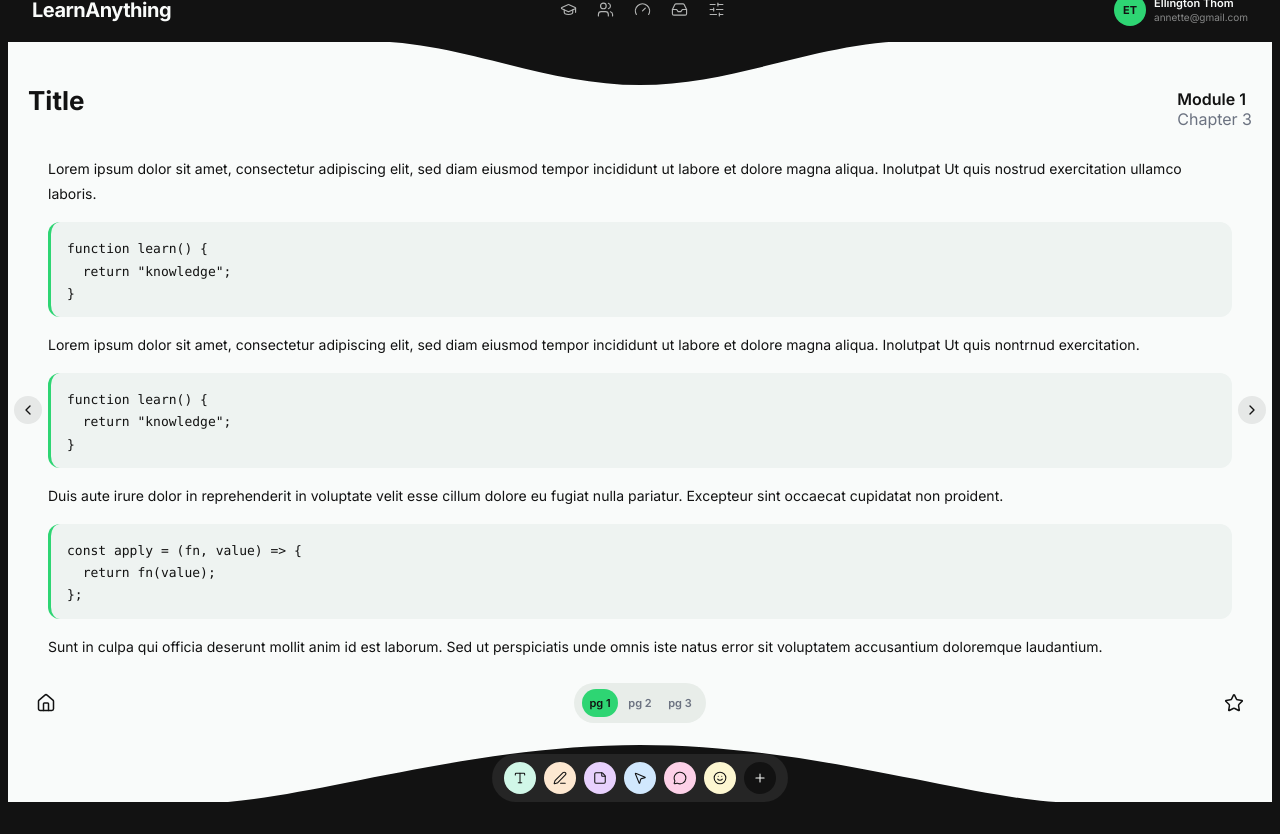
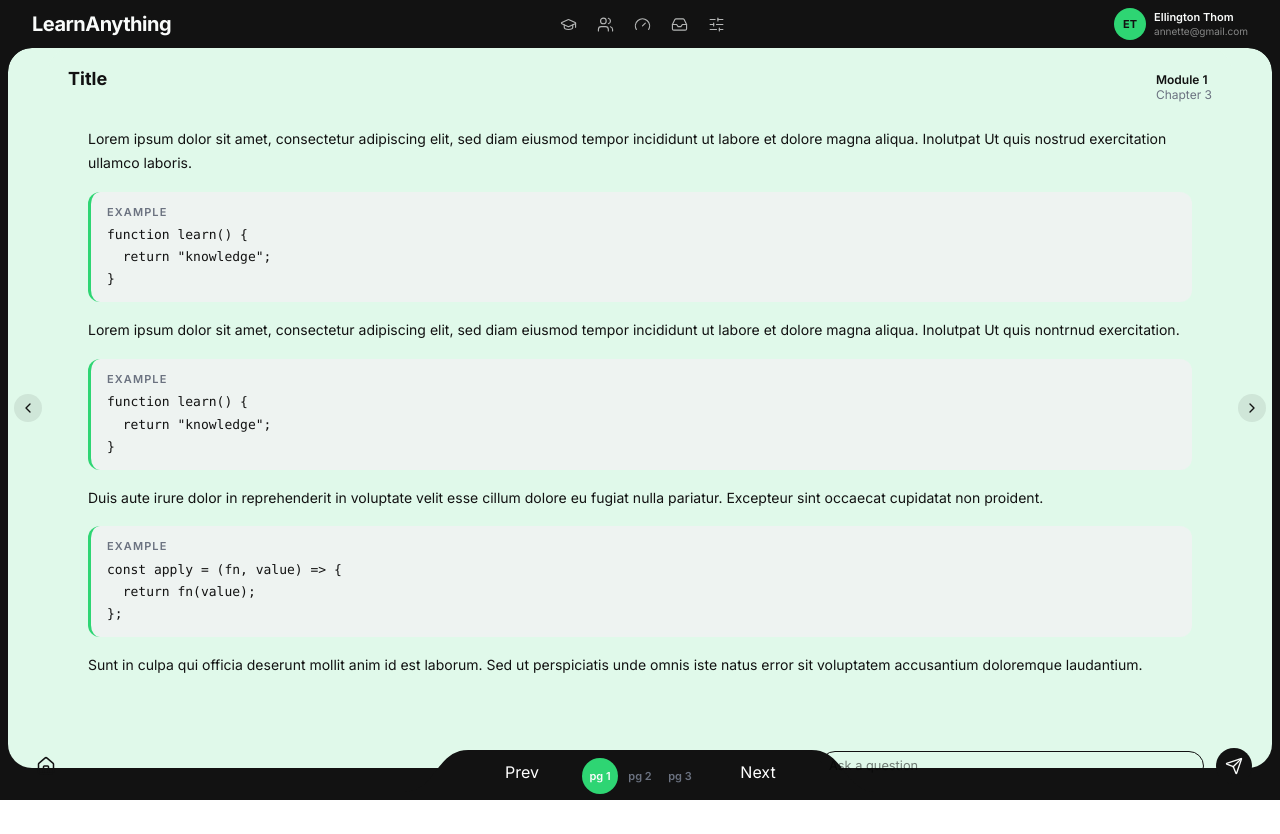
Before and after one commit to Rooqx/LearnAnything, a Next.js app: page /courses/1/lessons/1 in a window 1280 px wide. After the commit the page ends 800 px from the top, so only its background shows below. Built offline with nearby package versions, Linux system fonts and the light colour scheme.

Commit message:
learning interface completed beautify later

```diff
--- a/src/app/courses/[course_slug]/lessons/[lessons_slug]/page.tsx
+++ b/src/app/courses/[course_slug]/lessons/[lessons_slug]/page.tsx
@@ -4,7 +4,7 @@ import LessonContent from "@/src/components/lessons/LessonContent";
 export default function LessonPage() {
   return (
     <main
-      className=" w-full max-h-screen flex items-center justify-center"
+      className=" w-full h-screen flex items-center justify-center"
       style={{ backgroundColor: "#F0F4F2" }}
     >
       <ScoopedFrame>
--- a/src/components/lessons/LessonContent.tsx
+++ b/src/components/lessons/LessonContent.tsx
@@ -23,7 +23,7 @@ interface LessonContentProps {
 
 // ─── Constants ────────────────────────────────────────────────────────────────
 
-const CONTENT_BG = "#F9FBFA";
+const CONTENT_BG = "#E0F9EA";
 const TEXT_COLOR = "#121212";
 const ACCENT = "#2ED573";
 const ACCENT_HOVER = "#26B861";
@@ -72,11 +72,9 @@ const DEFAULT_BLOCKS: ContentBlock[] = [
 
 /** Renders a subtle code/formula snippet block */
 function SnippetBlock({
-  example,
   content,
   language,
 }: {
-  example: string;
   content: string;
   language?: string;
 }) {
@@ -95,7 +93,7 @@ function SnippetBlock({
           style={{ color: MUTED }}
         >
           {/*SNippiet or formula or workings */}
-          {example}
+          {"example"}
         </div>
       )}
       {/* Code text */}
@@ -137,8 +135,8 @@ function BottomNav({
 }) {
   return (
     <div
-      className="absolute bottom-0 left-0 right-0 z-20 flex items-center justify-between px-5 py-3"
-      style={{ backgroundColor: CONTENT_BG }}
+      className="absolute -bottom-10 left-0 right-0 z-100 flex items-center justify-between px-5 py-3"
+      style={{ backgroundColor: "transparent" }}
     >
       {/* Left: Home icon */}
       <button
@@ -183,11 +181,18 @@ function BottomNav({
       </div>
 
       {/* Right: Star / AI icon */}
+      <div className="bg-red-500 w-full ">
+        <input
+          type="text"
+          placeholder="Ask a question"
+          className="w-4/5 bg-red-500"
+        />
+      </div>
       <button
         className="w-9 h-9 flex items-center justify-center rounded-full transition-opacity duration-200 hover:opacity-70"
         title="AI Assistant"
       >
-        <Star size={20} color={TEXT_COLOR} strokeWidth={1.8} />
+        <Star size={500} color={TEXT_COLOR} strokeWidth={1.8} />
       </button>
     </div>
   );
@@ -276,24 +281,24 @@ export default function LessonContent({
      * (side arrows, bottom nav) are anchored to this box — not the viewport.
      */
     <div
-      className="w-full relative flex flex-col h-full rounded-3xl "
+      className="w-full relative flex flex-col h-[90vh] pb-10 rounded-3xl px-10"
       style={{ backgroundColor: CONTENT_BG }}
     >
       {/* ── INNER HEADER ──────────────────────────────────────────────── */}
       <div
-        className="flex items-center justify-between px-5 pt-0 pb-2 shrink-0"
+        className="flex items-center justify-between px-5 pt-5 pb-2 shrink-0 rounded-tr-3xl rounded-tl-3xl"
         style={{ backgroundColor: CONTENT_BG }}
       >
         {/* Lesson title */}
         <h1
-          className="text-[26px] font-bold leading-tight mb-4"
+          className="text-[18px] font-bold leading-tight mb-4"
           style={{ color: TEXT_COLOR }}
         >
           {title}
         </h1>
 
         {/* Module / Chapter indicator */}
-        <div className="text-right leading-tight flex flex-col items-start text-base">
+        <div className="text-right leading-tight flex flex-col items-start text-[12px]">
           <p className=" font-semibold" style={{ color: TEXT_COLOR }}>
             Module {moduleNum}
           </p>
@@ -309,7 +314,7 @@ export default function LessonContent({
        * padding-x accounts for the side arrow buttons (~28px wide).
        */}
       <div
-        className="flex-1 overflow-y-auto px-10 pt-1 pb-16"
+        className="flex-1 overflow-y-auto px-10"
         style={{ scrollbarWidth: "none" }}
       >
         {/* Dynamic content blocks */}
@@ -328,13 +333,6 @@ export default function LessonContent({
 
       {/* ── FLOATING SIDE ARROWS ─────────────────────────────────────── */}
       <SideArrows onPrev={handlePrev} onNext={handleNext} />
-
-      {/* ── FIXED BOTTOM NAV ─────────────────────────────────────────── */}
-      <BottomNav
-        totalPages={totalPages}
-        currentPage={currentPage}
-        onPageChange={setCurrentPage}
-      />
     </div>
   );
 }
--- a/src/components/lessons/ScoopedFrame.tsx
+++ b/src/components/lessons/ScoopedFrame.tsx
@@ -13,7 +13,14 @@ import {
   MessageCircle,
   Smile,
   Plus,
+  Star,
+  Home,
+  ChevronLeftCircle,
+  ChevronRight,
+  Share,
+  Send,
 } from "lucide-react";
+import { useState } from "react";
 
 // ─── Types ────────────────────────────────────────────────────────────────────
 
@@ -22,10 +29,11 @@ interface ScoopedFrameProps {
 }
 
 // ─── Constants ────────────────────────────────────────────────────────────────
-
+const MUTED = "#6B7280";
 const FRAME_BG = "#121212";
 const CONTENT_BG = "#F9FBFA";
 const ACCENT = "#2ED573";
+const TEXT_COLOR = "#121212";
 
 const NAV_ITEMS = [
   { icon: GraduationCap, label: "Learning Plan" },
@@ -45,25 +53,174 @@ const TOOLBAR_ITEMS = [
   { icon: Plus, bg: "#121212", color: "#F9FBFA" },
 ];
 
+/** Left / Right floating navigation arrows */
+function SideArrows({
+  onPrev,
+  onNext,
+}: {
+  onPrev: () => void;
+  onNext: () => void;
+}) {
+  const btnBase: React.CSSProperties = {
+    position: "absolute",
+    top: "50%",
+    transform: "translateY(-50%)",
+    zIndex: 30,
+    width: "28px",
+    height: "28px",
+    borderRadius: "50%",
+    backgroundColor: "",
+    display: "flex",
+    alignItems: "center",
+    justifyContent: "center",
+    cursor: "pointer",
+    border: "none",
+    transition: "background-color 0.2s",
+  };
+
+  return (
+    <>
+      <button
+        onClick={onPrev}
+        style={{ ...btnBase, left: "500px" }}
+        title="Previous"
+        onMouseEnter={(e) =>
+          ((e.currentTarget as HTMLButtonElement).style.backgroundColor =
+            "rgba(18,18,18,0.15)")
+        }
+        onMouseLeave={(e) =>
+          ((e.currentTarget as HTMLButtonElement).style.backgroundColor =
+            "rgba(18,18,18,0.08)")
+        }
+      >
+        <p className=" text-white">Prev</p>
+        <ChevronLeftCircle size={16} color={TEXT_COLOR} strokeWidth={2} />
+      </button>
+
+      <button
+        onClick={onNext}
+        style={{ ...btnBase, right: "500px" }}
+        title="Next"
+        onMouseEnter={(e) =>
+          ((e.currentTarget as HTMLButtonElement).style.backgroundColor =
+            "rgba(18,18,18,0.15)")
+        }
+        onMouseLeave={(e) =>
+          ((e.currentTarget as HTMLButtonElement).style.backgroundColor =
+            "rgba(18,18,18,0.08)")
+        }
+      >
+        <p className=" text-white">Next</p>
+        <ChevronRight size={16} color={TEXT_COLOR} strokeWidth={2} />
+      </button>
+    </>
+  );
+}
+
+/*TODO FIX */
+/** Bottom navigation bar with home, page pills, and AI star */
+function BottomNav({
+  totalPages,
+  currentPage,
+  onPageChange,
+}: {
+  totalPages: number;
+  currentPage: number;
+  onPageChange: (page: number) => void;
+}) {
+  return (
+    <div
+      className="absolute bottom-0 left-0 right-0 z-20 flex items-center justify-between px-5 py-3"
+      style={{ backgroundColor: "transparent" }}
+    >
+      {/* Left: Home icon */}
+      <button
+        className="w-9 h-9 flex items-center justify-center rounded-full transition-opacity duration-200 hover:opacity-70"
+        title="Home"
+      >
+        <Home size={20} color={"#121212"} strokeWidth={1.8} />
+      </button>
+
+      {/* Center: Page indicator pill */}
+      <div
+        className="flex items-center gap-1 px-2 py-1.5 -mb-5 rounded-full"
+        style={{ backgroundColor: "transparent", color: CONTENT_BG }}
+      >
+        {Array.from({ length: totalPages }, (_, i) => {
+          const pageNum = i + 1;
+          const isActive = pageNum === currentPage;
+          console.log("isActive:", pageNum);
+          return (
+            <button
+              key={pageNum}
+              onClick={() => onPageChange(pageNum)}
+              className="w-9 h-9 cusor-pointer rounded-full flex items-center justify-center text-[11px] font-semibold transition-all duration-200"
+              style={{
+                backgroundColor: isActive ? ACCENT : "transparent",
+                color: isActive ? CONTENT_BG : MUTED,
+              }}
+              onMouseEnter={(e) => {
+                if (!isActive)
+                  (e.currentTarget as HTMLButtonElement).style.backgroundColor =
+                    "#D4EDD8";
+              }}
+              onMouseLeave={(e) => {
+                if (!isActive)
+                  (e.currentTarget as HTMLButtonElement).style.backgroundColor =
+                    "transparent";
+              }}
+            >
+              pg {pageNum}
+            </button>
+          );
+        })}
+      </div>
+
+      {/* Right: Ask question / Input */}
+      <div className="absolute right-15 w-100 p-2">
+        <input
+          type="text"
+          placeholder="Ask a question"
+          className="w-full rounded-full px-2 p-1 text-[0.8rem] outline-none border border-[#121212]"
+        />
+      </div>
+      <button
+        className="w-9 h-9 cursor-pointer flex bg-[#121212] items-center justify-center rounded-full transition-opacity duration-200 hover:opacity-70"
+        title="AI Assistant"
+      >
+        <Send size={18} color={CONTENT_BG} strokeWidth={1.8} />
+      </button>
+    </div>
+  );
+}
+
 // ─── Component ────────────────────────────────────────────────────────────────
 
 export default function ScoopedFrame({ children }: ScoopedFrameProps) {
+  const [currentPage, setCurrentPage] = useState(1);
+
+  const handlePrev = () =>
+    setCurrentPage((p) => (p > 1 ? p - 1 : 3 /*totalPages*/));
+
+  const handleNext = () =>
+    setCurrentPage((p) => (p < 3 /*totalPages*/ ? p + 1 : 1));
+
   return (
     <div
-      className="relative flex flex-col overflow-hidden w-full p-2"
+      className="relative flex flex-col overflow-hidden w-full h-full px-2 py-0"
       style={{
         backgroundColor: FRAME_BG,
-        margin: "0 auto",
+        margin: "0",
       }}
     >
       {/* ── TOP HEADER BAR ──────────────────────────────────────────────── */}
       <div
-        className="relative z-20 flex items-center justify-between px-6 pt-5 pb-4"
+        className="relative z-20 flex items-center justify-between px-6 py-2"
         style={{ backgroundColor: FRAME_BG }}
       >
         {/* Left: Brand name */}
         <span
-          className="text-xl font-bold tracking-tight"
+          className="text-xl font-bold tracking-tight flex items-center"
           style={{ color: CONTENT_BG }}
         >
           LearnAnything
@@ -108,43 +265,13 @@ export default function ScoopedFrame({ children }: ScoopedFrameProps) {
         </div>
       </div>
 
-      {/* ── TOP SCOOP (black dome dipping DOWN into content area) ─────── */}
-      {/*
-        SVG strip sits between the header and the white content area.
-        Background is filled with CONTENT_BG so only the central dome
-        (filled with FRAME_BG) is visible — giving the illusion that the
-        dark header extends downward into the white body in the center.
-      */}
-      <div className="relative z-10 w-full" style={{ marginTop: "-1px" }}>
-        <svg
-          viewBox="0 0 390 44"
-          width="100%"
-          height="44"
-          preserveAspectRatio="none"
-          display="block"
-        >
-          {/* Content-colored base — hides the rectangular header bottom */}
-          <rect width="390" height="44" fill={CONTENT_BG} />
-          {/*
-            The dome: starts at x=110 (top of strip, y=0), curves DOWN to
-            the lowest point at (195, 44), then back up to x=280 (y=0).
-            Filled with frame color so it blends with the header above.
-          */}
-          <path
-            d="M110,0 C140,0 165,44 195,44 C225,44 250,0 280,0 Z"
-            fill={FRAME_BG}
-          />
-        </svg>
-      </div>
-
       {/* ── MAIN CONTENT AREA ───────────────────────────────────────────── */}
       <div
-        className="relative z-0 flex-1 overflow-hidden"
-        style={{ backgroundColor: CONTENT_BG }}
+        className="relative z-0 overflow-hidden rounded-3xl pb-5 "
+        style={{ backgroundColor: "" }}
       >
         {children}
       </div>
-
       {/* ── BOTTOM ARCH (black dome rising UP into content area) ─────── */}
       {/*
         SVG strip sits between the white content area and the footer bar.
@@ -152,55 +279,37 @@ export default function ScoopedFrame({ children }: ScoopedFrameProps) {
         upward from the bottom of the strip, acting as the "docking bay"
         for the pastel toolbar. The toolbar is absolutely layered on top.
       */}
-      <div className="relative z-10 w-full" style={{ marginBottom: "-1px" }}>
+      <div className="relative z-10 w-full -mt-10">
+        {/* ── FLOATING SIDE ARROWS ─────────────────────────────────────── */}
+        <div className="w-1/2 bg-red-500 z-30 px-20">
+          <SideArrows onPrev={handlePrev} onNext={handleNext} />
+        </div>
+        {/* ── FIXED BOTTOM NAV ───────────────────────────────────────────*/}
+        <BottomNav
+          totalPages={3}
+          currentPage={1}
+          onPageChange={setCurrentPage}
+        />
         <svg
-          viewBox="0 0 390 68"
+          viewBox="0 0 390 48"
           width="100%"
-          height="68"
+          height="48"
           preserveAspectRatio="none"
           display="block"
         >
-          {/* Content-colored base */}
-          <rect width="390" height="68" fill={CONTENT_BG} />
-          {/*
-            The arch: starts at x=60 (bottom of strip, y=68), curves UP to
-            the peak at (195, 10), then back down to x=330 (y=68).
-            Filled with frame color so it blends with the footer below.
-          */}
+          {/* Content-colored base*/}
+
           <path
-            d="M60,68 C90,68 140,10 195,10 C250,10 300,68 330,68 Z"
-            fill={FRAME_BG}
+            d="M0,44
+               L122,44
+               C132,44 132,2 142,2
+               L248,2
+               C258,2 258,44 268,44
+               L390,44 Z"
+            fill="#121212"
           />
         </svg>
-
-        {/* Pastel toolbar — floated inside the arch negative space */}
-        <div
-          className="absolute inset-0 flex items-center justify-center"
-          style={{ paddingTop: "18px" }}
-        >
-          <div
-            className="flex items-center gap-2 px-3 py-2 rounded-full"
-            style={{ backgroundColor: "rgba(255,255,255,0.08)" }}
-          >
-            {TOOLBAR_ITEMS.map(({ icon: Icon, bg, color }, i) => (
-              <button
-                key={i}
-                className="w-8 h-8 rounded-full flex items-center justify-center shrink-0 transition-transform duration-150 hover:scale-110 active:scale-95"
-                style={{ backgroundColor: bg }}
-                title={`Tool ${i + 1}`}
-              >
-                <Icon size={14} color={color} strokeWidth={1.8} />
-              </button>
-            ))}
-          </div>
-        </div>
       </div>
-
-      {/* ── BOTTOM FOOTER BAR (thin closing strip) ───────────────────── */}
-      <div
-        className="relative z-20 h-6"
-        style={{ backgroundColor: FRAME_BG }}
-      />
     </div>
   );
 }
```
